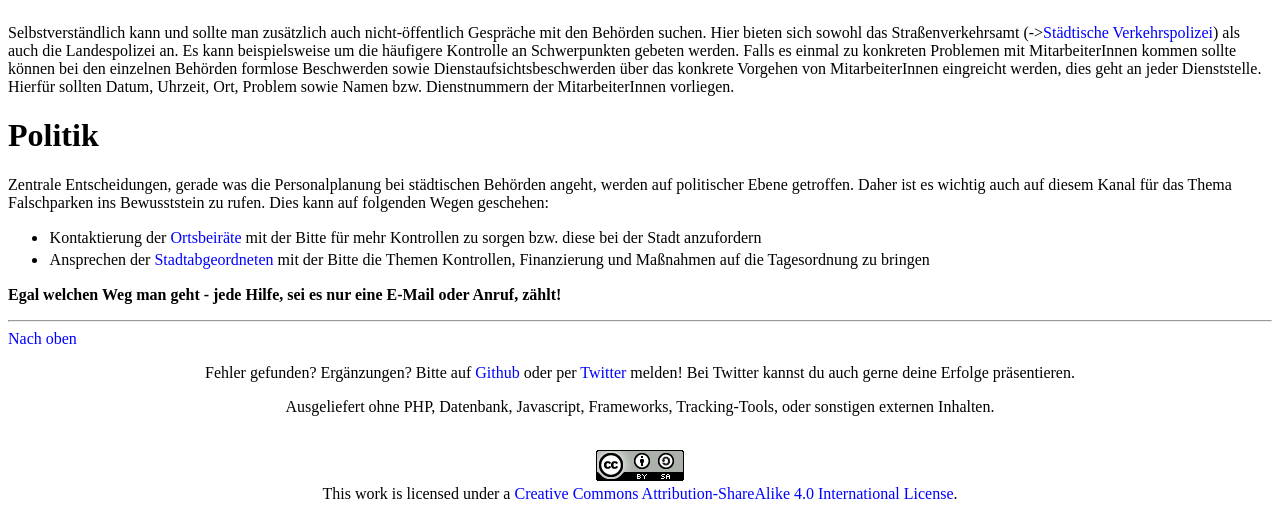
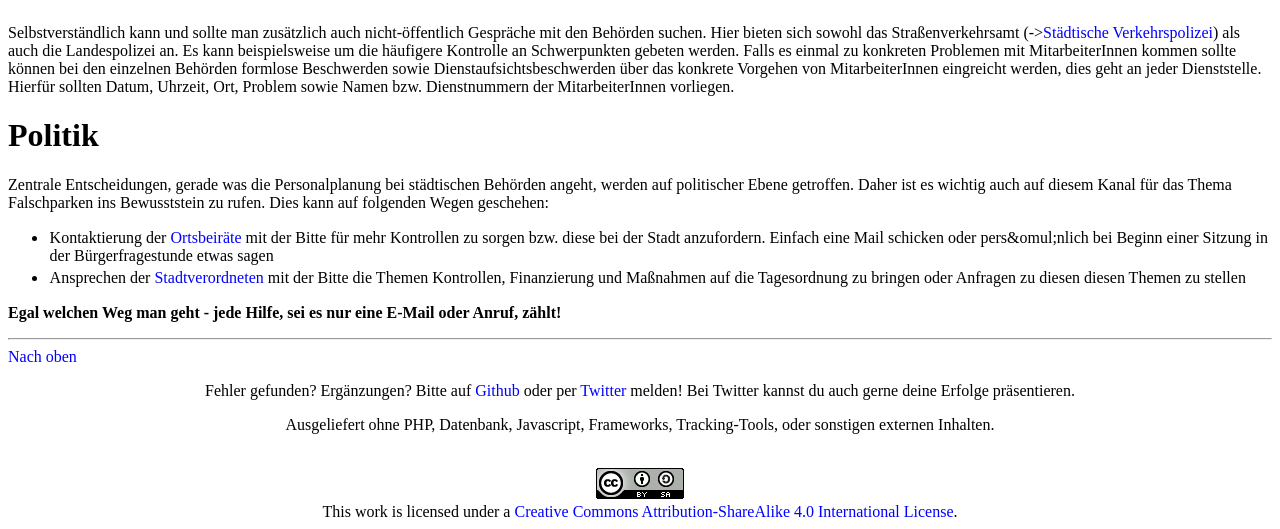
Before and after one commit to falschparkenffm/homepage, a PHP site: page /aufmerksamkeit.php in a window 1280 px wide. Shown: the part 305-834 px from the top of the page. Before the commit the page ends 804 px from the top, so only its background shows below. Run offline with PHP 8.4, Linux system fonts and the light colour scheme.

Commit message:
Fuege Detailinformationen zur Kontaktaufnahme hinzu

```diff
--- a/aufmerksamkeit.php
+++ b/aufmerksamkeit.php
@@ -24,8 +24,8 @@ Es kann beispielsweise um die h&auml;ufigere Kontrolle an Schwerpunkten gebeten
 <p>
 Zentrale Entscheidungen, gerade was die Personalplanung bei st&auml;dtischen Beh&ouml;rden angeht, werden auf politischer Ebene getroffen. Daher ist es wichtig auch auf diesem Kanal f&uuml;r das Thema Falschparken ins Bewusststein zu rufen. Dies kann auf folgenden Wegen geschehen:
 <ul>
-<li>Kontaktierung der <a href="http://www.frankfurt.de/sixcms/detail.php?id=3467">Ortsbeir&auml;te</a> mit der Bitte f&uuml;r mehr Kontrollen zu sorgen bzw. diese bei der Stadt anzufordern</li>
-<li>Ansprechen der <a href="http://www.stvv.frankfurt.de/stvvorg/P_STVV.htm">Stadtabgeordneten</a> mit der Bitte die Themen Kontrollen, Finanzierung und Ma&szlig;nahmen auf die Tagesordnung zu bringen</li>
+<li>Kontaktierung der <a href="http://www.frankfurt.de/sixcms/detail.php?id=3467">Ortsbeir&auml;te</a> mit der Bitte f&uuml;r mehr Kontrollen zu sorgen bzw. diese bei der Stadt anzufordern. Einfach eine Mail schicken oder pers&omul;nlich bei Beginn einer Sitzung in der B&uuml;rgerfragestunde etwas sagen</li>
+<li>Ansprechen der <a href="http://www.stvv.frankfurt.de/stvvorg/P_STVV.htm">Stadtverordneten</a> mit der Bitte die Themen Kontrollen, Finanzierung und Ma&szlig;nahmen auf die Tagesordnung zu bringen oder Anfragen zu diesen diesen Themen zu stellen</li>
 </ul>
 </p>
 
```
